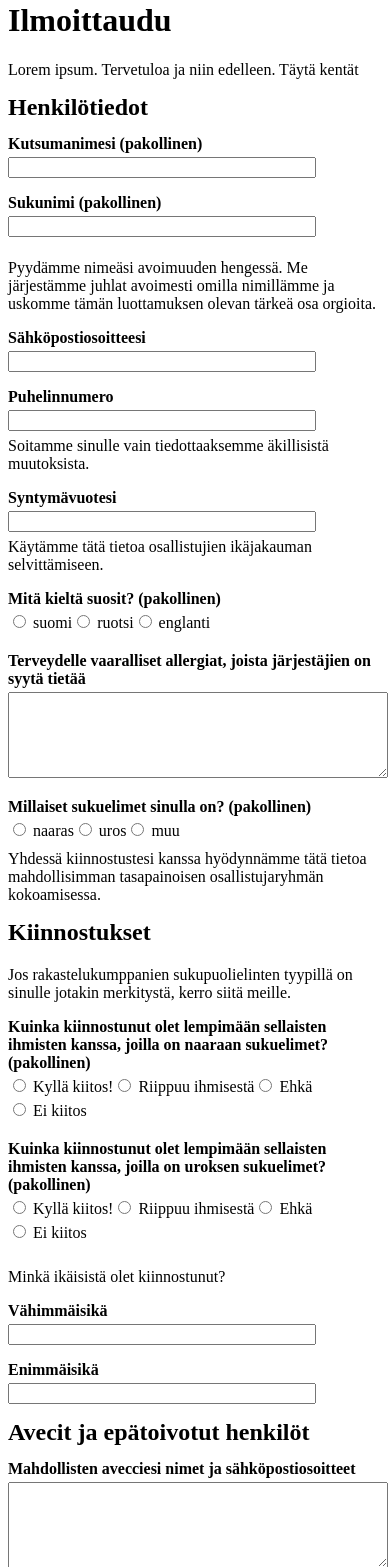
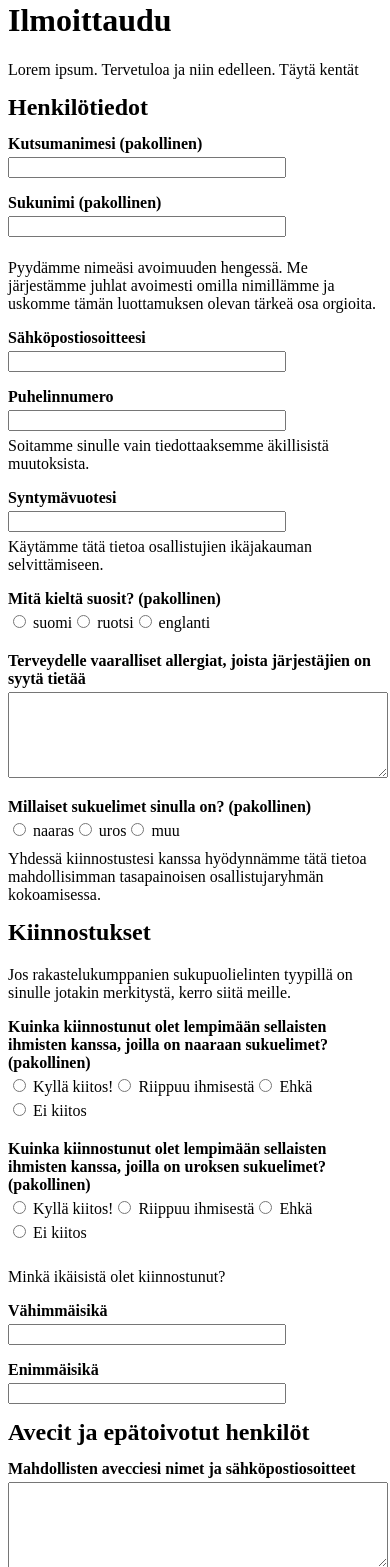
Before and after one commit to LoversGuild/lentopusu, a PHP site: page / in a window 390 px wide. Shown: the part 349-1916 px from the top of the page. Run offline with PHP 8.4, Linux system fonts and the light colour scheme; data that the repository does not hold is empty.

Commit message:
Fix mobile layout overflow

```diff
--- a/form.css
+++ b/form.css
@@ -43,7 +43,7 @@ label {
 }
 
 input:not([type="checkbox"],[type="radio"]) {
-  width: min(300px, 80dvw);
+  width: min(300px, calc(100dvw - 120px));
 }
 
 textarea {
```
